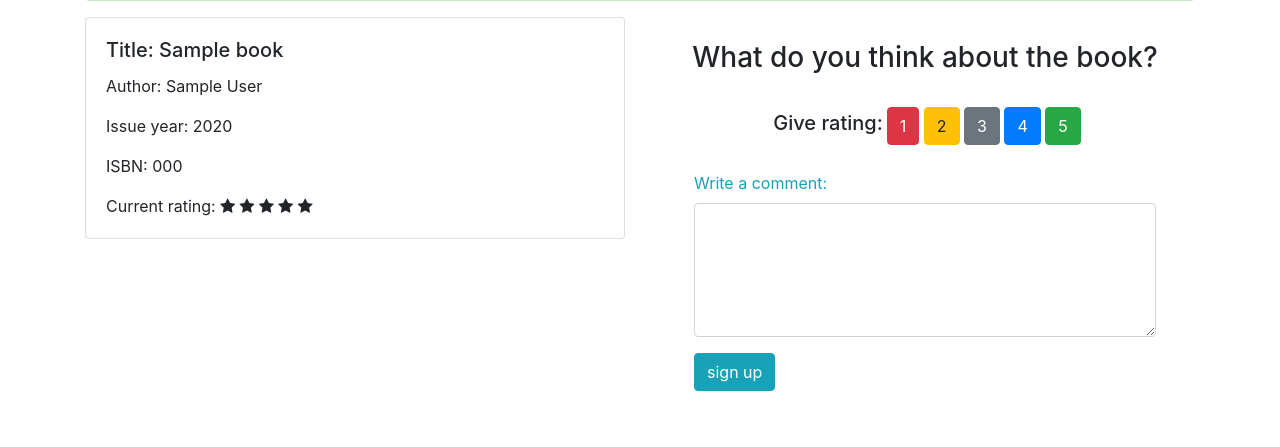
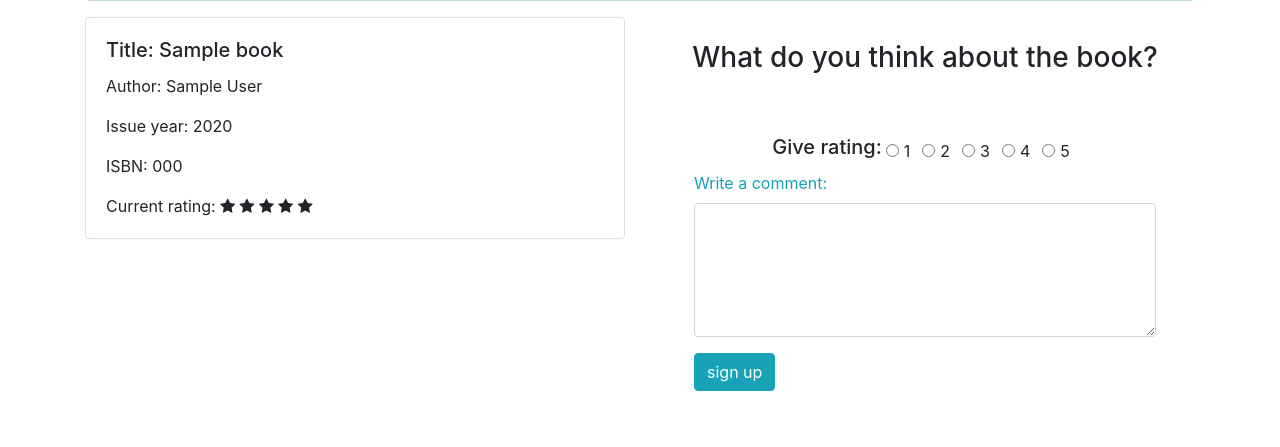
Before and after one commit to Mdominik/CS50project1, a Flask app: template templates/book.html in a window 1280 px wide. Shown: the part 89-536 px from the top of the page. Run offline with Flask 2, Linux system fonts and the light colour scheme; the template is opened without the code that fills it: most values are stand-ins (such as "Sample title", 1, 10 or a date in 2020); some libraries are stand-ins or nearby versions.

Commit message:
Changed someoneOneLoggedIn method name

```diff
--- a/application.py
+++ b/application.py
@@ -30,18 +30,18 @@ def getHighestSessionID():
     id = db.execute("SELECT id FROM users ORDER BY id DESC LIMIT 1").fetchone()
     db.commit()
     for i in id:
-        print(i)
+        #print(i)
         return i
 
-def noOneLoggedIn():
-    return session["id"]==0
+def someoneOneLoggedIn():
+    return session["id"]!=0
 
 @app.route("/")
 def index():
     #return jsonify(res.json())
     print("Session in homepage:")
     print(session["id"])
-    if session["id"]!=0:
+    if someoneOneLoggedIn():
         user = db.execute("SELECT * FROM users WHERE id = :id", {"id" : session["id"]}).fetchone()
         db.commit()
         return render_template("homepage.html", loginFailed=False, user=user)
@@ -70,7 +70,7 @@ def signedup():
 
 @app.route("/signup")
 def signup():
-    if(noOneLoggedIn()):
+    if(not someoneOneLoggedIn()):
         return render_template("signup.html",accountExists=False)
     else:
         return redirect("/", code=302)
@@ -96,14 +96,14 @@ def loggedIn():
 
 @app.route("/login")
 def login():
-    if(noOneLoggedIn()):
+    if(not someoneOneLoggedIn()):
         return render_template("login.html", loginFailed=False)
     else:
         return redirect("/", code=302)
 
 @app.route("/book-query", methods=["GET","POST"])
 def bookQuery():
-    if(not noOneLoggedIn()):
+    if(someoneOneLoggedIn()):
         if request.method == "POST":
             title = request.form.get("title")
             author = request.form.get("author")
@@ -130,6 +130,7 @@ def book(isbn):
     res = requests.get("https://www.goodreads.com/book/review_counts.json", params={"key": "6fHbYVtE5pAhvv6MTXk0Q", "isbns": isbn})
     book = db.execute("SELECT * FROM books WHERE isbn = :isbn", {"isbn":isbn}).fetchone()
     db.commit()
+    print(res.json()["books"]["isbn"])
     #db.execute("INSERT INTO mybooks (isbn,title,year,rating,numberComments) VALUES (:isbn,:title,:year,:rating,:numberComments)",
     #{"isbn":book.isbn, "title":book.title,"year":book.year,"rating":0,"numberComments":0})
 
@@ -137,6 +138,20 @@ def book(isbn):
     user = db.execute("SELECT * FROM users WHERE id = :id", {"id":session["id"]}).fetchone()
     db.commit()
     if request.method == "GET":
-        print(book)
-        print(user)
-        return render_template("book.html", book=book, myRating = 4.5, goodReadsRating = 4.3, numberComments = 3, user=user)
+        return render_template("book.html", book=book, myRating = 4, goodReadsRating = data["average_rating"], numberComments = data["ratings_count"], user=user)
+    elif request.method == "POST":
+        comment = request.form.get("comment")
+        rating1 = request.form.get("rating1")
+        rating2 = request.form.get("rating2")
+        rating3 = request.form.get("rating3")
+        rating4 = request.form.get("rating4")
+        rating5 = request.form.get("rating5")
+        print(comment)
+        print(rating1)
+        print(rating2)
+        print(rating3)
+        print(rating4)
+        print(rating5)
+
+
+        return render_template("book.html", book=book, myRating = 4, goodReadsRating = data["average_rating"], numberComments = data["ratings_count"], user=user)
--- a/templates/book.html
+++ b/templates/book.html
@@ -52,24 +52,37 @@
       </div>
     </div>
     <div class="col-6">
+      <div id="login">
         <h3 class="text-center p-4">What do you think about the book?</h3>
+        <div class="container p-4">
+          <form id="login-form" class="form" action="{{ url_for ('signedup') }}" method="post">
           <div class="row text-center justify-content-md-center">
             <h5 class="text-center p-1">Give rating:</h5>
-        <div class="align-items-center">
-          <a href="{{ url_for ('signedup') }}" class="btn btn-danger">1</a>
-          <a href="{{ url_for ('signedup') }}" class="btn btn-warning">2</a>
-          <a href="{{ url_for ('signedup') }}" class="btn btn-secondary">3</a>
-          <a href="{{ url_for ('signedup') }}" class="btn btn-primary">4</a>
-          <a href="{{ url_for ('signedup') }}" class="btn btn-success">5</a>
+            <div class="form-check form-check-inline">
+              <input class="form-check-input" type="radio" name="inlineRadioOptions" id="rating1" value="option1">
+              <label class="form-check-label" for="inlineRadio1">1</label>
+            </div>
+            <div class="form-check form-check-inline">
+              <input class="form-check-input" type="radio" name="inlineRadioOptions" id="rating2" value="option2">
+              <label class="form-check-label" for="inlineRadio2">2</label>
+            </div>
+            <div class="form-check form-check-inline">
+              <input class="form-check-input" type="radio" name="inlineRadioOptions" id="rating3" value="option3">
+              <label class="form-check-label" for="inlineRadio3">3</label>
+            </div>
+            <div class="form-check form-check-inline">
+              <input class="form-check-input" type="radio" name="inlineRadioOptions" id="rating4" value="option4">
+              <label class="form-check-label" for="inlineRadio4">4</label>
+            </div>
+            <div class="form-check form-check-inline">
+              <input class="form-check-input" type="radio" name="inlineRadioOptions" id="rating5" value="option5">
+              <label class="form-check-label" for="inlineRadio5">5</label>
             </div>
           </div>
-      <div id="login">
 
-          <div class="container p-4">
           <div id="login-row" class="row justify-content-center align-items-center">
               <div id="login-column" class="col-md-12">
                   <div id="login-box" class="col-md-12">
-                          <form id="login-form" class="form" action="{{ url_for ('signedup') }}" method="post">
                           <div class="form-group">
                               <label for="username" class="text-info">Write a comment:</label><br>
                               <textarea class="form-control" id="comment" rows="5"></textarea>
@@ -77,13 +90,13 @@
                           <div class="form-group">
                               <input type="submit" name="submit" class="btn btn-info btn-md" value="sign up">
                           </div>
+                  </div>
+              </div>
+          </div>
           </form>
         </div>
       </div>
     </div>
     </div>
 </div>
-    </div>
-    </div>
-</div>
 {% endblock %}
```
Also changed, not shown: 2 other files. Lines whose indentation alone changed are shown as unchanged.
